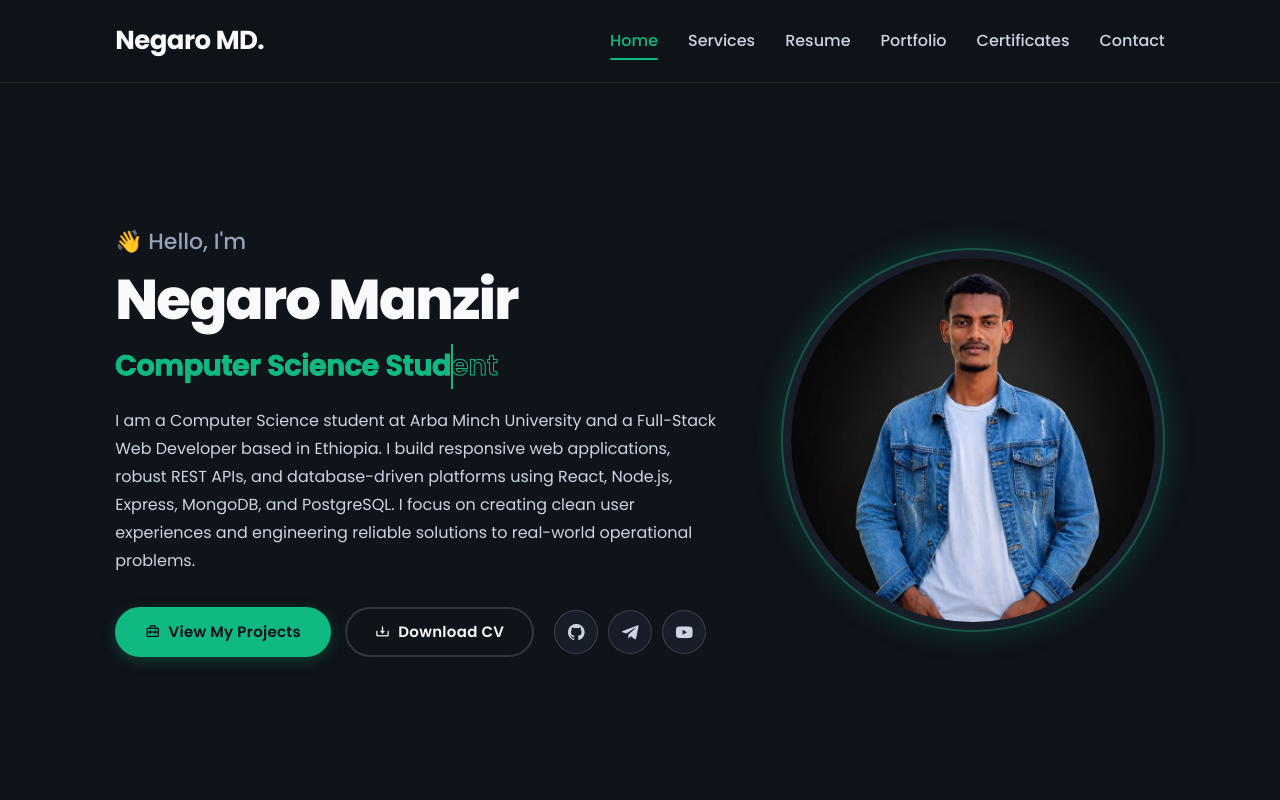
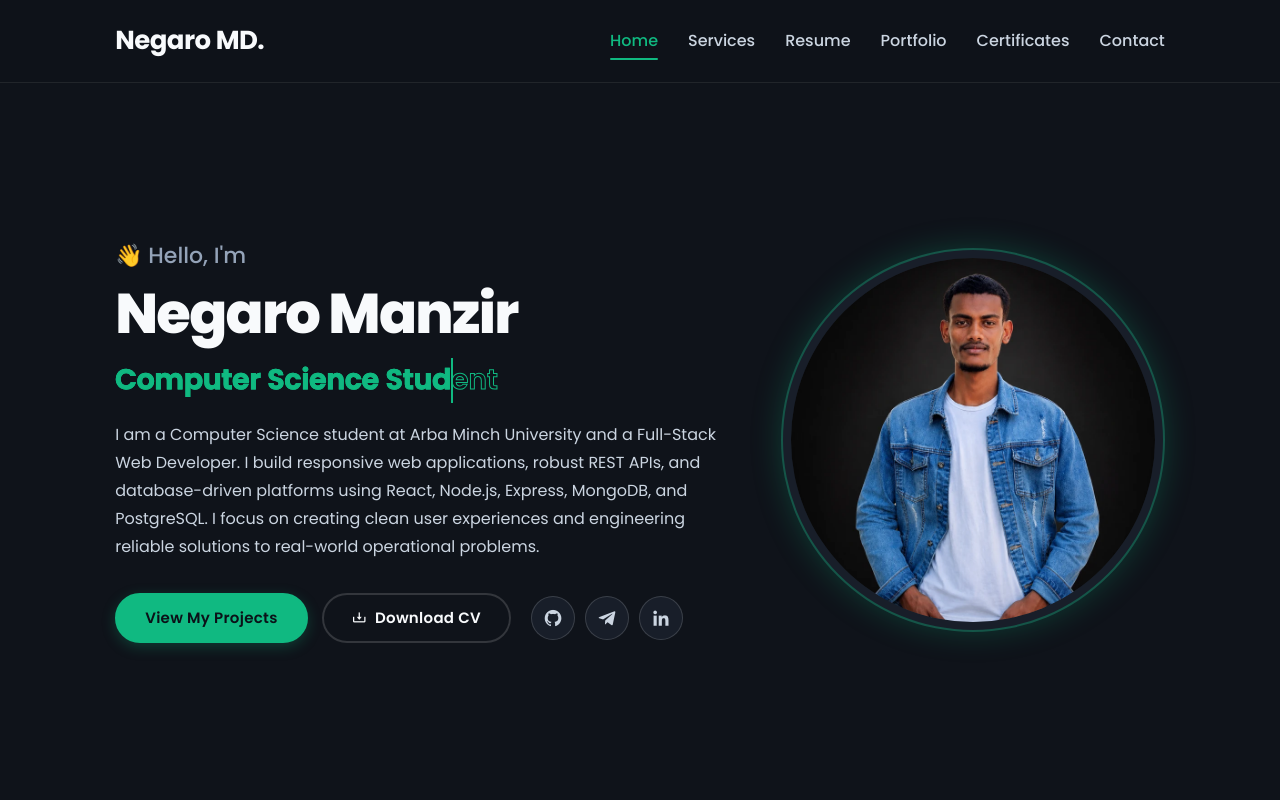
Before and after one commit to negaromanzir-lab/negaromanzir-lab, a website: page index.html in a window 1280 px wide. Shown: the top 800 px of the page. Drawn offline with nearby package versions, Linux system fonts and the light colour scheme.

Commit message:
feat: replace YouTube with LinkedIn profile link and update School Management preview asset

```diff
--- a/index.html
+++ b/index.html
@@ -73,7 +73,7 @@
           "sameAs": [
             "https://github.com/negaromanzir-lab",
             "https://t.me/negoman",
-            "https://youtube.com/@negaromanzir"
+            "https://www.linkedin.com/in/negaromanzir"
           ],
           "alumniOf": {
             "@type": "EducationalOrganization",
@@ -170,16 +170,16 @@
                     <span style="--i:2;" data-text="Backend & API Engineer">Backend & API Engineer</span>
                     <span style="--i:1;" data-text="Ethical Hacker">Ethical Hacker</span>
                 </div>
-                <p>I am a Computer Science student at Arba Minch University and a Full-Stack Web Developer based in Ethiopia. I build responsive web applications, robust REST APIs, and database-driven platforms using React, Node.js, Express, MongoDB, and PostgreSQL. I focus on creating clean user experiences and engineering reliable solutions to real-world operational problems.</p>
+                <p>I am a Computer Science student at Arba Minch University and a Full-Stack Web Developer. I build responsive web applications, robust REST APIs, and database-driven platforms using React, Node.js, Express, MongoDB, and PostgreSQL. I focus on creating clean user experiences and engineering reliable solutions to real-world operational problems.</p>
                 <div class="btn-sci">
                     <div class="cta-actions">
-                        <a href="#portfolio" class="btn"><i class="bx bx-briefcase-alt-2"></i><span>View My Projects</span></a>
+                        <a href="#portfolio" class="btn"><span>View My Projects</span></a>
                         <a href="assets/docs/Negaro_Manzir_Resume.pdf" class="btn btn-secondary" download="Negaro_Manzir_Resume.pdf"><i class="bx bx-download"></i><span>Download CV</span></a>
                     </div>
                     <div class="sci" aria-label="Social profiles">
                         <a href="https://github.com/negaromanzir-lab" target="_blank" rel="noopener noreferrer" aria-label="GitHub Profile"><i class="bx bxl-github"></i></a>
                         <a href="https://t.me/negoman" target="_blank" rel="noopener noreferrer" aria-label="Telegram Profile"><i class="bx bxl-telegram"></i></a>
-                        <a href="https://youtube.com/@negaromanzir?si=j_PjmGOeZbHo1fbT" target="_blank" rel="noopener noreferrer" aria-label="YouTube Channel"><i class="bx bxl-youtube"></i></a>
+                        <a href="https://www.linkedin.com/in/negaromanzir" target="_blank" rel="noopener noreferrer" aria-label="LinkedIn Profile"><i class="bx bxl-linkedin"></i></a>
                     </div>
                 </div>
             </div>
@@ -614,7 +614,7 @@
                         <div class="img-item">
                             <picture>
                                 <source srcset="images/portfolio3.webp" type="image/webp">
-                                <img src="images/portfolio3.jpg" alt="School Management System Academic Portal Preview" width="700" height="688" loading="lazy">
+                                <img src="images/home-hero.png" alt="School Management System Academic Portal Preview" width="2497" height="1469" loading="lazy">
                             </picture>
                         </div>
                         <div class="img-item">
```
Also changed, not shown: images/portfolio3.jpg, images/portfolio3.webp, 1 other file.
